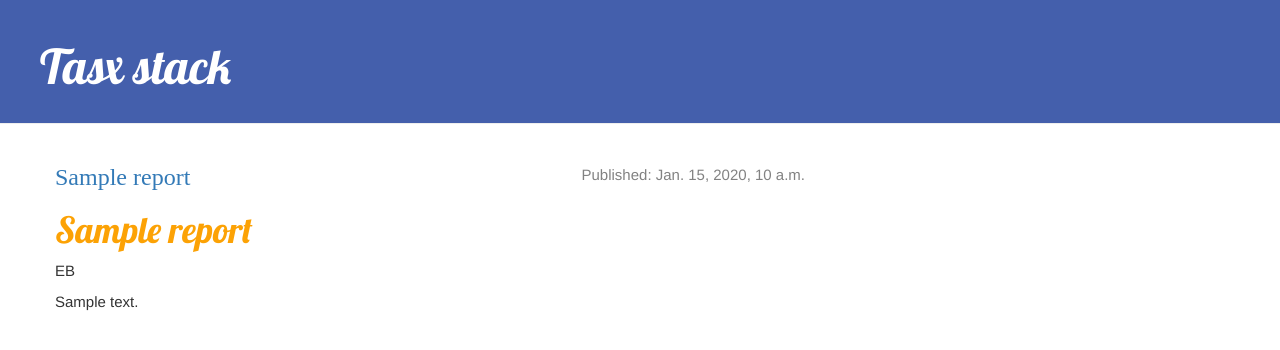
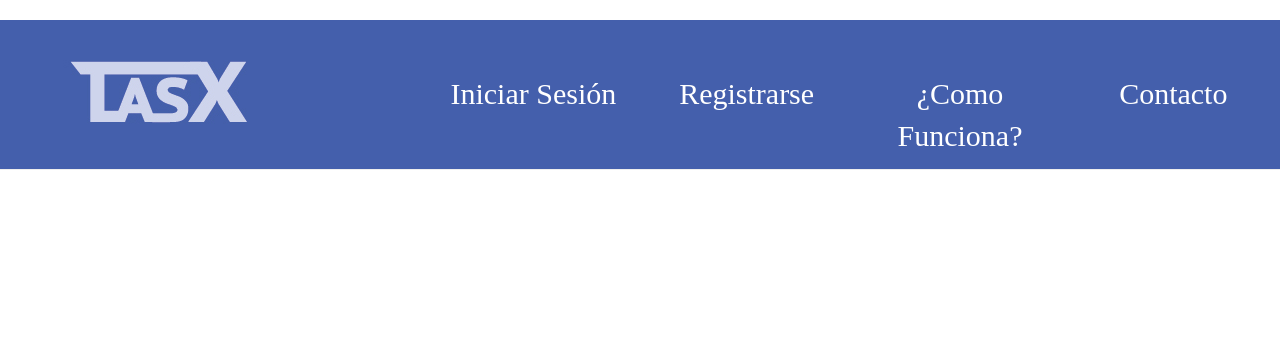
Before and after one commit to luquencio/tasx, a Django app: page /tasxapp/ in a window 1280 px wide. Shown: the top 350 px of the page. Run offline with Django 3.2, Linux system fonts and the light colour scheme; tables that the repository leaves empty hold one stand-in row (values such as "Sample post"); some libraries are stand-ins or nearby versions.

Commit message:
Add header menu options

```diff
--- a/tasx/tasxapp/static/css/home.css
+++ b/tasx/tasxapp/static/css/home.css
@@ -8,6 +8,7 @@ body {
           font-size: 15px;
       }
 
+/*
 .page-header {
     background-color: #445fac;
     margin-top: 0;
@@ -19,7 +20,7 @@ body {
     font-size: 36pt;
     text-decoration: none;
 }
-
+*/
 .content {
     margin-left: 40px;
 }
@@ -60,3 +61,23 @@ body {
   background-position: left top;
   background-image:url("logo.jpg")no-repeat top right;
 }
+
+
+.page-header {
+    background-color: #445fac;
+    margin-top: 0;
+    margin: 20px 0px 20px 0px;
+    height: 150px;
+}
+
+
+.p {
+    font-family: "Times New Roman", Times, serif;
+    font-size: 2em;
+    color: white;
+}
+
+.links {
+    margin-top: 3.5em;
+    text-align: center;;
+}
--- a/tasx/tasxapp/templates/home/base.html
+++ b/tasx/tasxapp/templates/home/base.html
@@ -1,4 +1,5 @@
 {% load staticfiles %}
+
 <html>
        <head>
          <link rel="stylesheet" href="//maxcdn.bootstrapcdn.com/bootstrap/3.2.0/css/bootstrap.min.css">
@@ -8,6 +9,38 @@
            <title>TASX</title>
        </head>
        <body>
+
+
+
+       <div class="page-header">
+
+          <div class="col-sm-4">
+            <a href="">
+              <img src="{% static "images/logo.jpg" %}" class="img-rounded" alt="logo" >
+            </a>
+          </div>
+
+          <div class="col-sm-2">
+            <div class="links"><a href="" class="p">Iniciar Sesión</a></div>
+
+          </div>
+
+          <div class="col-sm-2">
+            <div class="links"><a href="" class="p">Registrarse</a></div>
+
+          </div>
+
+          <div class="col-sm-2">
+            <div class="links"><a href="" class="p">¿Como Funciona?</a></div>
+
+          </div>
+
+          <div class="col-sm-2">
+            <div class="links"><a href="" class="p">Contacto</a></div>
+
+          </div>
+      </div>
+<!--
          <div class="page-header">
            <h1><a href="">Tasx stack</a>
              <div class="logo" alt="logo" title="logo"/>
@@ -16,6 +49,7 @@
          </h1>
         </div>
 </div>
+
 <div class="content container">
         <div class="row">
             <div class="col-md-8">
@@ -24,5 +58,7 @@
             </div>
         </div>
 </div>
+
+-->
       </body>
 </html>
```
Also changed, not shown: tasx/tasx/settings.py (line endings or trailing spaces). Lines whose indentation alone changed are shown as unchanged.
